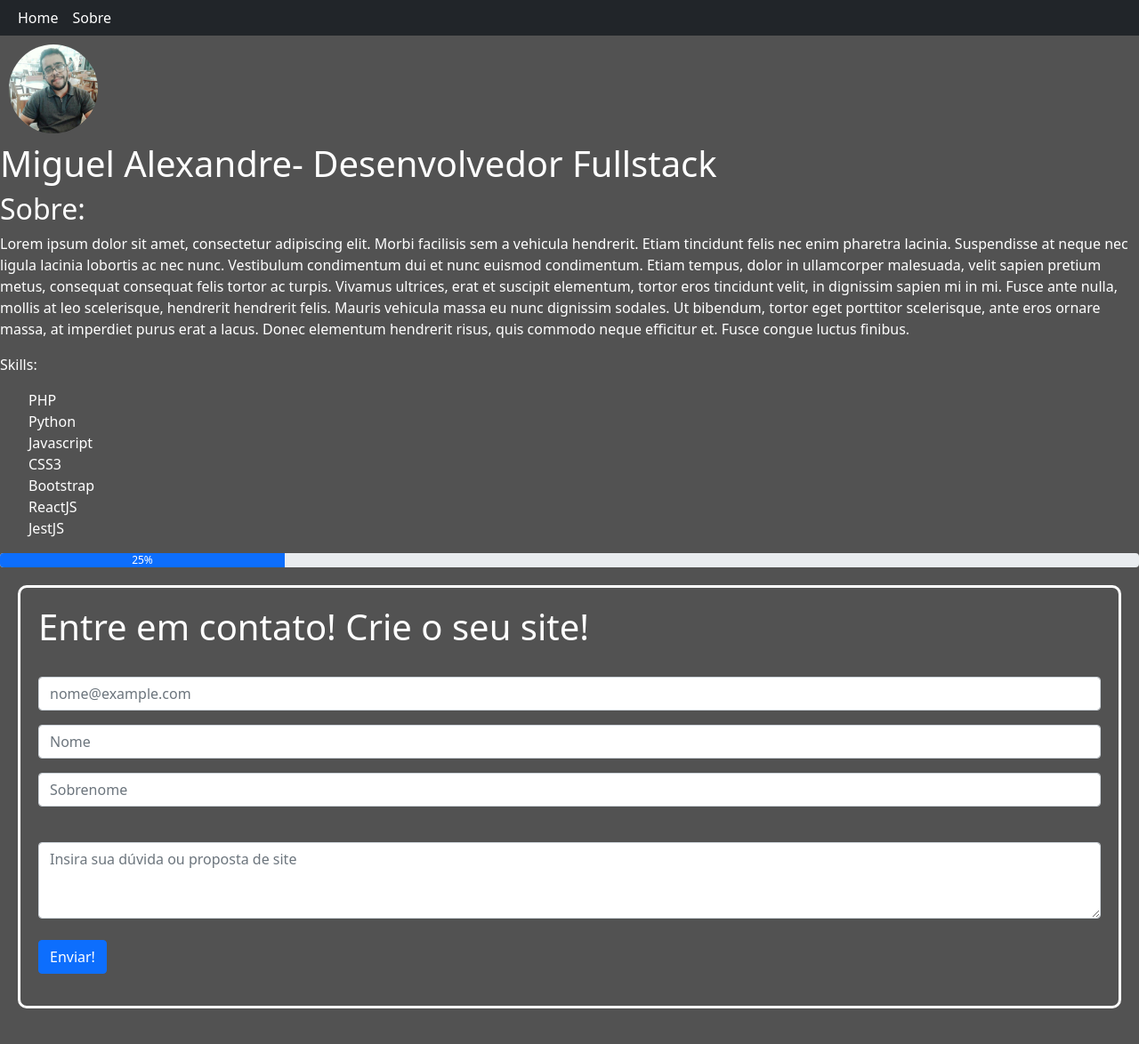
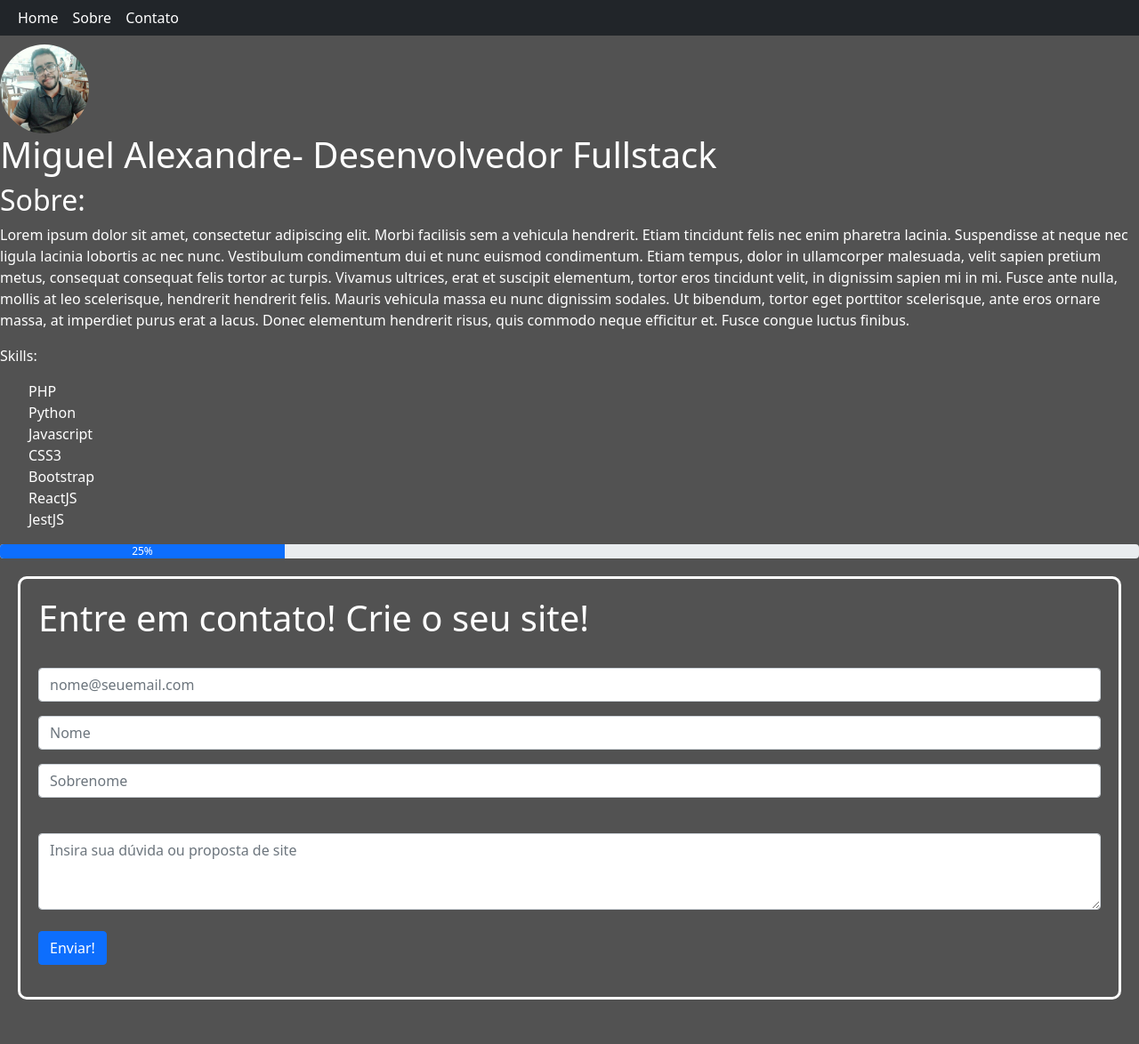
Before and after one commit to fullstackmiguel/fullstackmiguel.github.io, a PHP site: page / in a window 1280 px wide. Shown: the top 1174 px of the page at 89% size. Run offline with PHP 8.4, Linux system fonts and the light colour scheme.

Commit message:
Navbar fixed

```diff
--- a/index.html
+++ b/index.html
@@ -18,7 +18,7 @@
         <section class="header">
 
       <!--Aqui entra o menu do boostrap-->
-      <nav class="navbar-dark navbar-expand-lg navbar-light bg-dark">
+      <nav class="navbar-dark navbar-expand-lg fixed-top navbar-light bg-dark custom">
         <div class="container-fluid">
           <button class="navbar-toggler" type="button" data-bs-toggle="collapse" data-bs-target="#navbarTogglerDemo01" aria-controls="navbarTogglerDemo01" aria-expanded="false" aria-label="Toggle navigation">
             <span class="navbar-toggler-icon"></span>
@@ -26,11 +26,15 @@
           <div class="collapse navbar-collapse" id="navbarTogglerDemo01">
             <ul class="navbar-nav me-auto mb-2 mb-lg-0">
               <li class="nav-item active">
-                <a class="nav-link active" aria-current="page" href="#">Home</a>
+                <a class="nav-link" href="#">Home</a>
               </li>
               <li class="nav-item active">
 
                 <a class="nav-link" href="#about">Sobre</a>
+              </li>
+              <li class="nav-item active">
+
+                <a class="nav-link" href="#contato">Contato</a>
               </li>
             </form>
           </div>
@@ -69,7 +73,7 @@
                     <div class="col">
                         <div class="form-group">
 
-                            <input type="email" required class="form-control" id="exampleFormControlInput1" placeholder="nome@example.com">
+                            <input type="email" required class="form-control" id="exampleFormControlInput1" placeholder="nome@seuemail.com">
                         </div>
                         <div class="form-group">
                             <input type="text" required class="form-control" placeholder="Nome">
--- a/style.css
+++ b/style.css
@@ -17,5 +17,6 @@ body::-webkit-scrollbar {
   li {
     list-style-type: none;
   }
+  .custom{padding: 200x;}
 
-  .avatar{border-radius: 50%; width: 100px; margin: 10px;}
+  .avatar{border-radius: 50%; width: 100px; margin-top: 50px;}
```
